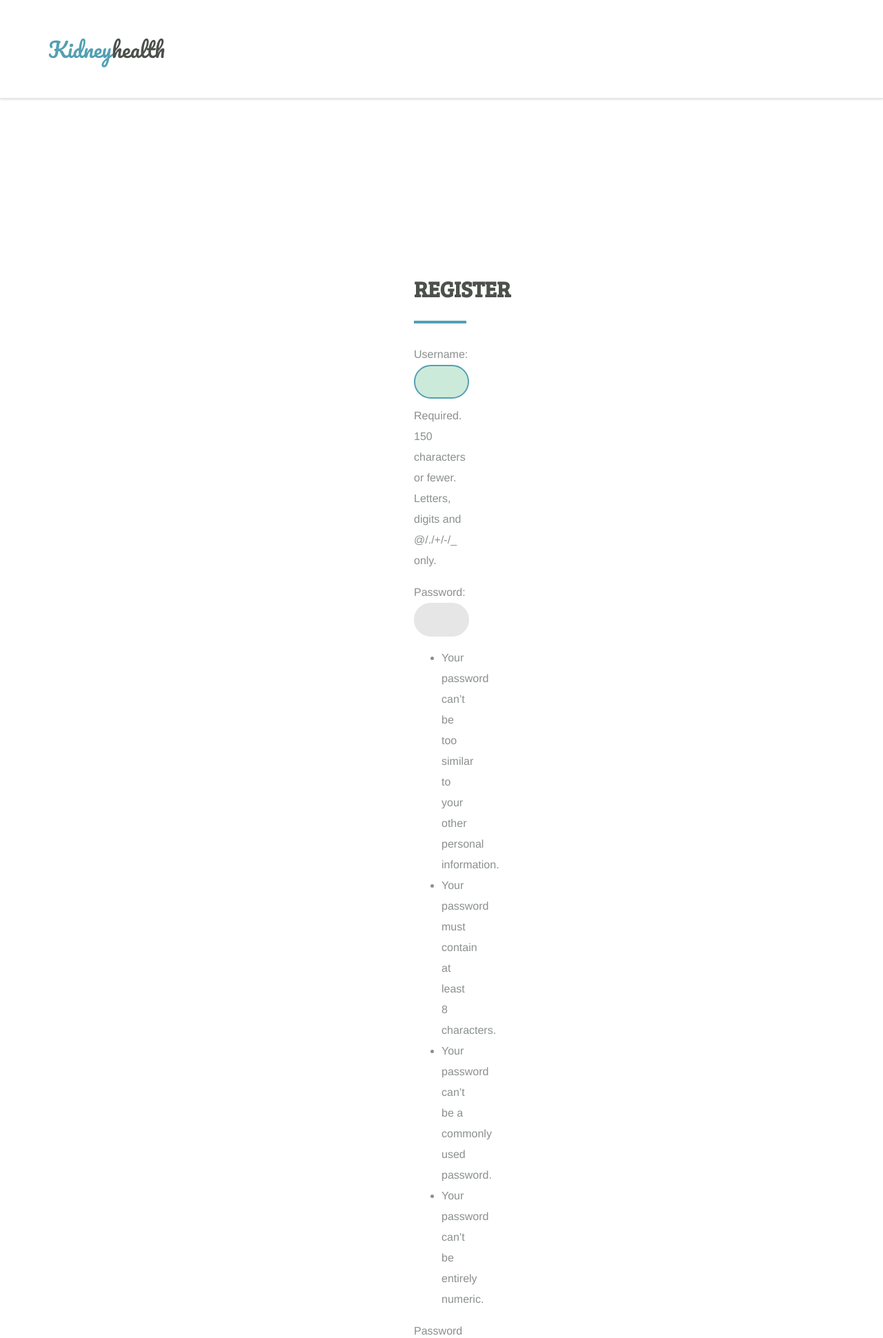
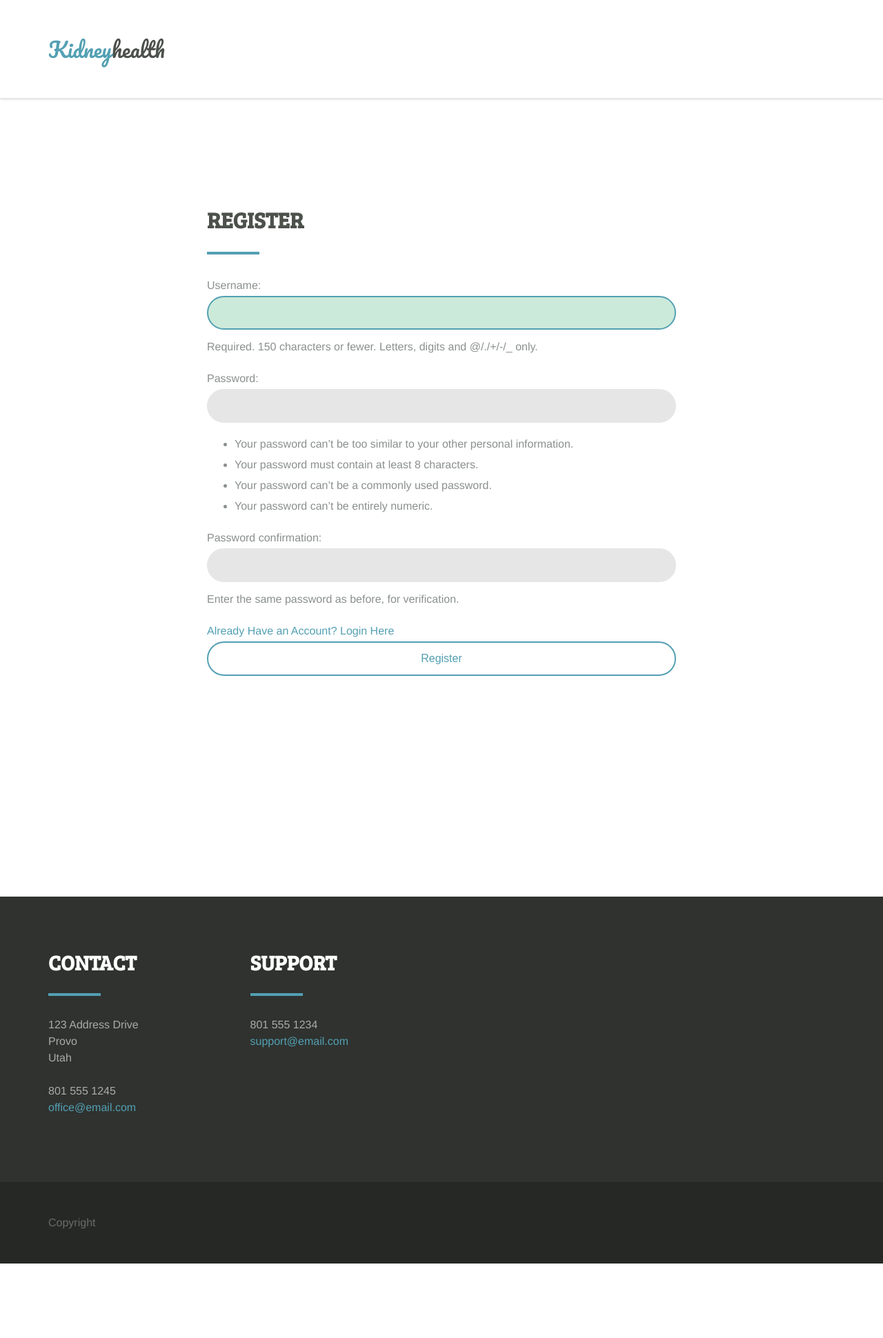
Before and after one commit to hannahmthomas1/INTEX2022, a Django app: page /register/ in a window 1280 px wide. Shown: the top 1940 px of the page at 69% size. After the commit the page ends 1832 px from the top, so only its background shows below. Run offline with Django 4.2, Linux system fonts and the light colour scheme; some libraries are stand-ins or nearby versions.

Commit message:
main margins

```diff
--- a/templates/register.html
+++ b/templates/register.html
@@ -2,7 +2,7 @@
 {% load static %}
 {% block content %}
 
-<div class= 'main-margins'>
+
 <body>
     <div class = 'main-margins'>
         <br><br>
@@ -18,5 +18,4 @@
         <br><br><br><br>
     </div>
 </body>
-</div>
 {% endblock %}
```
Lines whose indentation alone changed are shown as unchanged.
